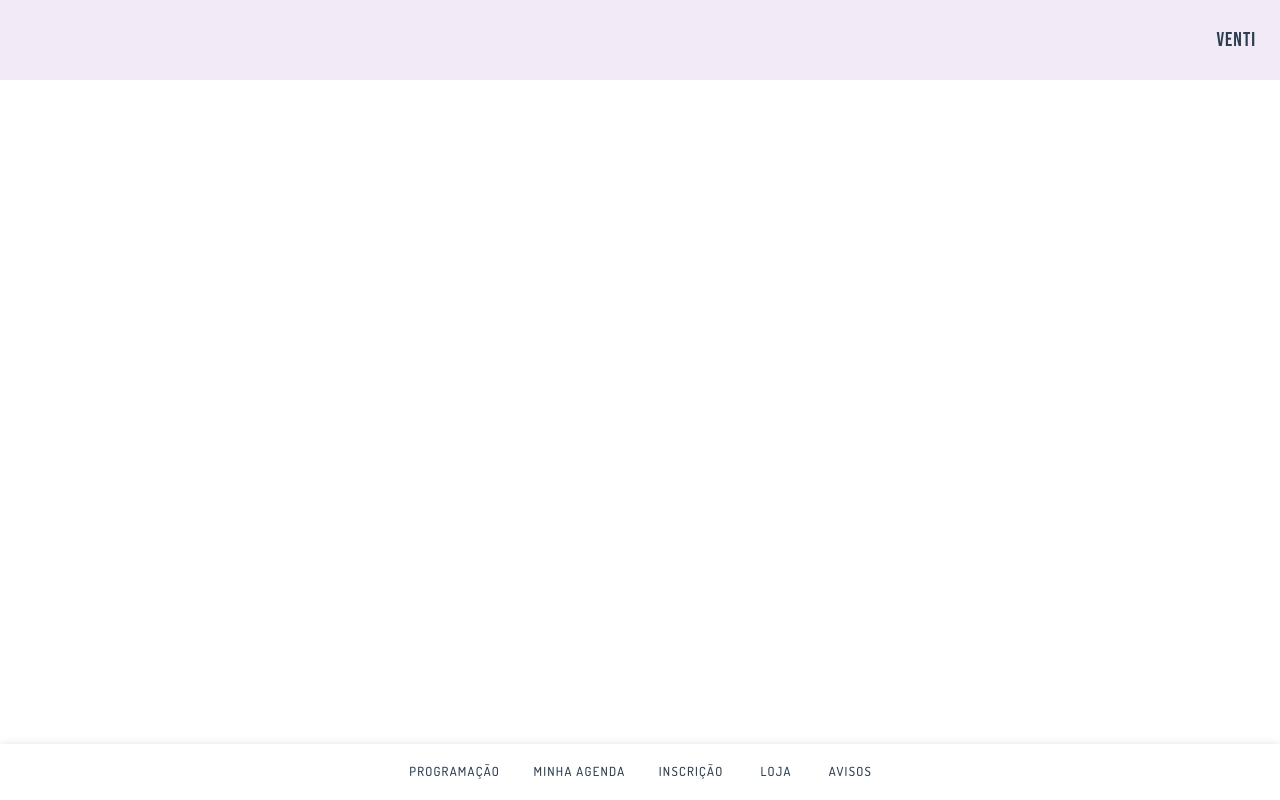
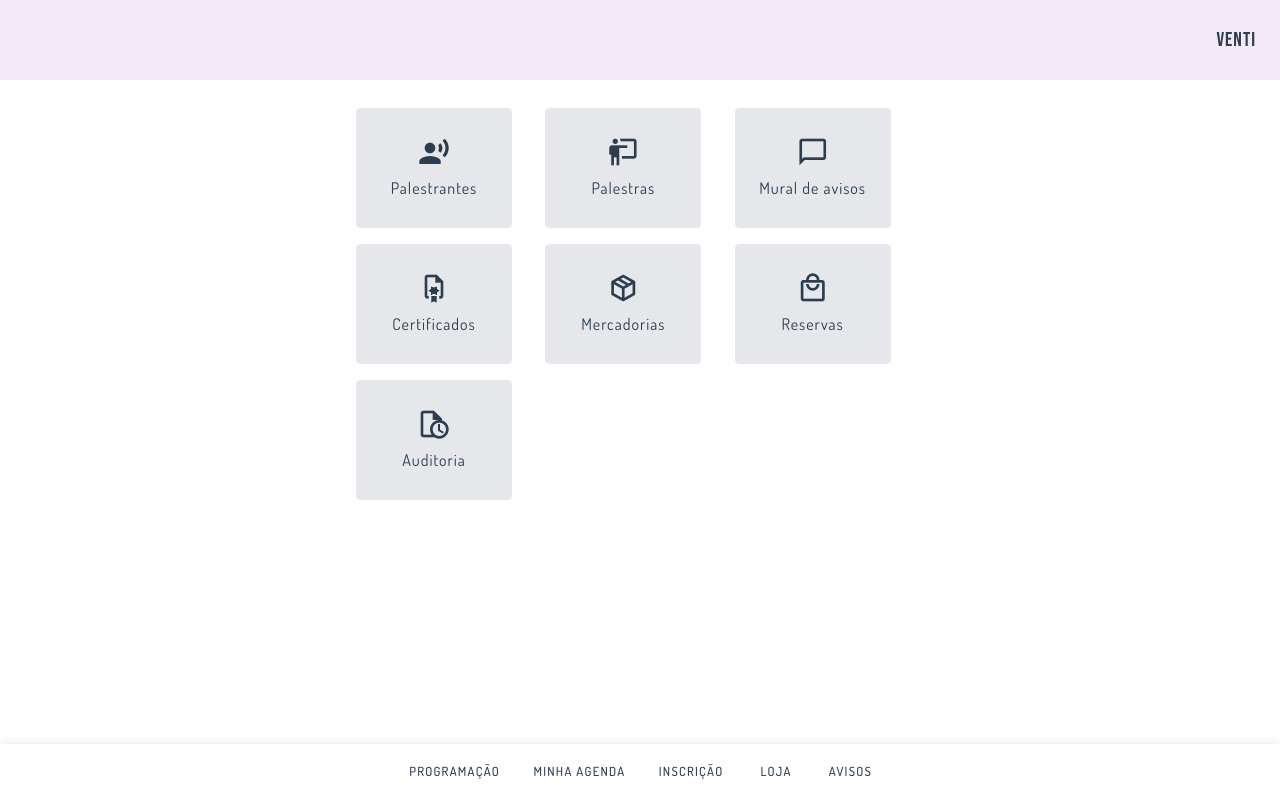
Before and after one commit to sorazem/sc-frontend, a Vue app: page /1/menu-equipe in a window 1280 px wide. Built offline with nearby package versions, Linux system fonts and the light colour scheme; no server answers; sample sign-in values are in the browser's storage.

Commit message:
:sparkles: event team menu

```diff
--- a/src/components/EventMenu.vue
+++ b/src/components/EventMenu.vue
@@ -15,13 +15,11 @@
     </v-layout>
 </template>
 <script>
+import EventService from '@/services/event.service';
 export default {
     data(){
-        return{}
-    },
-    computed:{
-        menuItems(){
-                return [
+        return{
+            menuItems: [
                 { title: 'Programação', path: '/' + this.$route.params.slug + '/programacao', icon: 'mdi-home'},
                 { title: 'Minha agenda', path: '/' + this.$route.params.slug + '/agenda', icon: 'home'},
                 { title: 'Inscrição', path: '/' + this.$route.params.slug + '/inscricao', icon: 'home'},
@@ -31,11 +29,13 @@ export default {
         }
     },
     created(){
-        let perm = JSON.parse(localStorage.getItem('user'))?.user.permissions & 4;
-        console.log(perm)
-        if(perm){
+        EventService.isEventStaff(this.$route.params.slug).then(
+            (response)=>{
+                if(response){
                     this.menuItems.push({title: 'Equipe', path: '/' + this.$route.params.slug + '/menu-equipe'})
                 }
+            }
+        )
     }
 }
 </script>
--- a/src/services/event.service.js
+++ b/src/services/event.service.js
@@ -39,6 +39,12 @@ class EventService{
         .get(API_URL + 'events/' + event_slug + '/notifications', { headers: authHeader() })
         .then(response => response.data)
     }
+
+    isEventStaff(event_slug){
+        return axios
+        .get(API_URL + 'events/' + event_slug + '/staff', { headers: authHeader() })
+        .then(response => response.data)
+    }
 }
 
 export default new EventService();
--- a/src/views/TeamMenuView.vue
+++ b/src/views/TeamMenuView.vue
@@ -1,13 +1,51 @@
 <template>
-    <div>
-
+    <div id="menu" class="pa-4 d-flex align-content-space-between flex-wrap">
+        <v-card
+            v-for="item in menuItems"
+            :key="item.title"
+            class="mb-4 mr-auto"
+            variant="tonal"
+        >
+            <router-link :to="item.path">
+                <v-card-item>
+                    <v-icon size="x-large" :icon="item.icon" class="mb-2"></v-icon>
+                    <p>{{item.title}}</p>
+                </v-card-item>
+            </router-link>
+        </v-card>
     </div>
 </template>
 <script>
 export default {
-
+    data(){
+        return{
+            menuItems: [
+                    { title: 'Palestrantes', path: '/' + this.$route.params.slug + '/programacao', icon: 'mdi-account-voice'},
+                    { title: 'Palestras', path: '/' + this.$route.params.slug + '/agenda', icon: 'mdi-human-male-board'},
+                    { title: 'Mural de avisos', path: '/' + this.$route.params.slug + '/inscricao', icon: 'mdi-message-outline'},
+                    { title: 'Certificados', path: '/' + this.$route.params.slug + '/mercadorias', icon: 'mdi-file-certificate-outline' },
+                    { title: 'Mercadorias', path: '/' + this.$route.params.slug + '/avisos', icon: 'mdi-package-variant-closed' },
+                    { title: 'Reservas', path: '/' + this.$route.params.slug + '/avisos', icon: 'mdi-shopping-outline' },
+                    { title: 'Auditoria', path: '/' + this.$route.params.slug + '/avisos', icon: 'mdi-file-clock-outline' }
+                ]
+        }
+    }
 }
 </script>
 <style scoped>
-
+    #menu{
+        width: 600px;
+    }
+    .v-card, a{
+        width: 156px;
+        height: 120px;
+    }
+    a{
+        display: grid;
+    }
+    @media screen and (max-width: 600px) {
+    .v-row{
+        width: 40vw;
+    }
+}
 </style>
```
Lines whose indentation alone changed are shown as unchanged.
